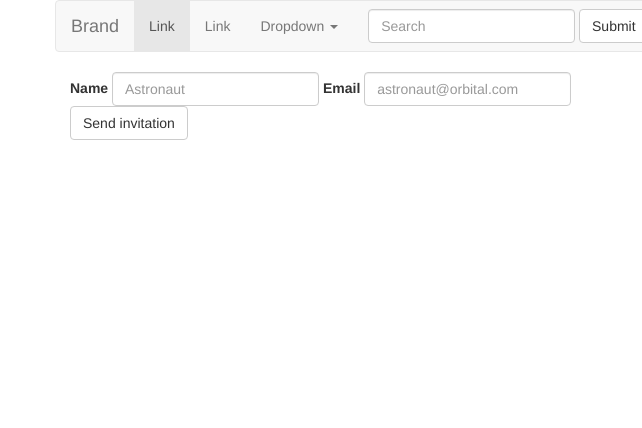
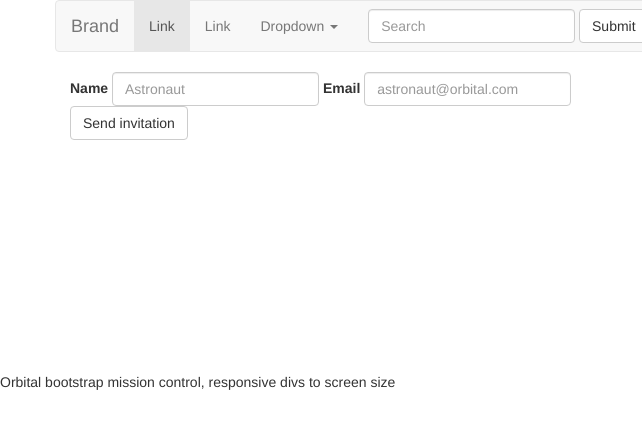
Before and after one commit to cinnamonchurro/Orbital-missioncontrol-bootstrap, a plain HTML site: page index.html in a window 1280 px wide. Shown: the full height of the page, 0-642 px from the left. Drawn offline with Linux system fonts and the light colour scheme.

Commit message:
added description

```diff
--- a/index.html
+++ b/index.html
@@ -117,7 +117,7 @@
 
 
 
-
+Orbital bootstrap mission control, responsive divs to screen size
 </body>
 
 
```
